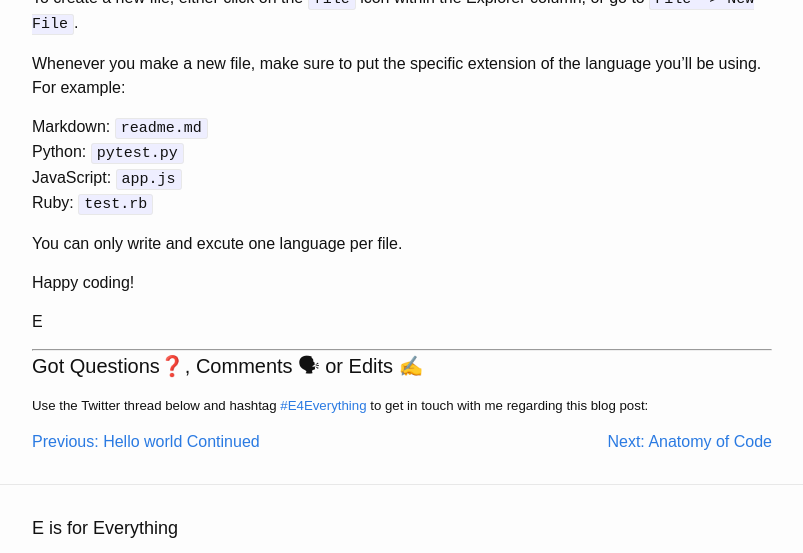
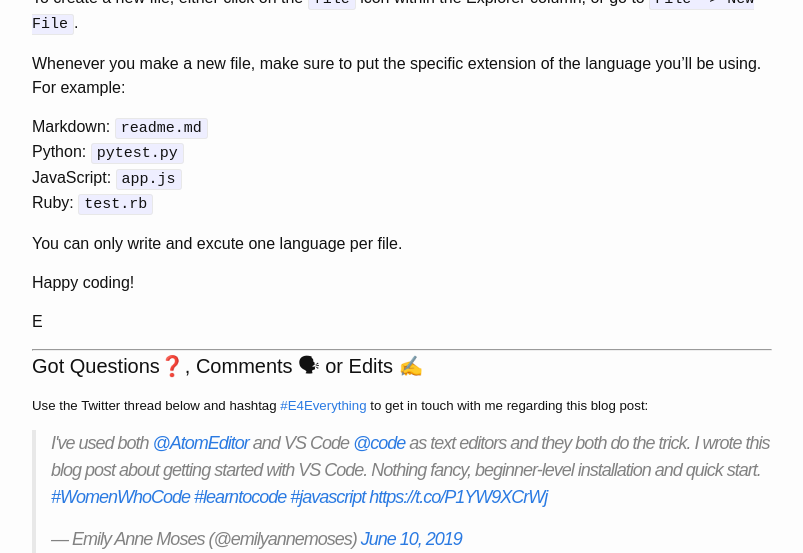
Before and after one commit to emilyannemoses/blog, a Jekyll site: the page built from _posts/2019-06-06-vs-code.md, in a window 1280 px wide and 900 px high, scrolled down 579 px, cut to the strip 0-553 px from the top of the window. Shown: the whole strip, without its empty margins (238-1041 px from the left). Built offline with Jekyll 4.4.1, drawn with Linux system fonts in a browser that asks for light colours; comment, search, counter and statistics services are not loaded.

Commit message:
adding vs code tweet

```diff
--- a/_posts/2019-06-06-vs-code.md
+++ b/_posts/2019-06-06-vs-code.md
@@ -31,6 +31,10 @@ E
 <h4>Got Questions❓, Comments 🗣 or Edits ✍</h4>
 <h5>Use the Twitter thread below and hashtag <a href="https://twitter.com/hashtag/e4everything?f=tweets&vertical=default&lang=en" target="_blank">#E4Everything</a> to get in touch with me regarding this blog post:</h5>
 
+<blockquote class="twitter-tweet" data-lang="en"><p lang="en" dir="ltr">I&#39;ve used both <a href="https://twitter.com/AtomEditor?ref_src=twsrc%5Etfw">@AtomEditor</a> and VS Code <a href="https://twitter.com/code?ref_src=twsrc%5Etfw">@code</a>  as text editors and they both do the trick. I wrote this blog post about getting started with VS Code. Nothing fancy, beginner-level installation and quick start. <a href="https://twitter.com/hashtag/WomenWhoCode?src=hash&amp;ref_src=twsrc%5Etfw">#WomenWhoCode</a> <a href="https://twitter.com/hashtag/learntocode?src=hash&amp;ref_src=twsrc%5Etfw">#learntocode</a> <a href="https://twitter.com/hashtag/javascript?src=hash&amp;ref_src=twsrc%5Etfw">#javascript</a> <a href="https://t.co/P1YW9XCrWj">https://t.co/P1YW9XCrWj</a></p>&mdash; Emily Anne Moses (@emilyannemoses) <a href="https://twitter.com/emilyannemoses/status/1138151953400307713?ref_src=twsrc%5Etfw">June 10, 2019</a></blockquote>
+<script async src="https://platform.twitter.com/widgets.js" charset="utf-8"></script>
+
+
 <span><a href="https://eamoses.github.io/blog/2019/06/05/hello-world-continued.html" style="float:left;">Previous: Hello world Continued</a><a href="https://eamoses.github.io/blog/2019/06/07/code-anatomy.html" style="float:right;">Next: Anatomy of Code</a></span>
 
 [download-vscode]: https://code.visualstudio.com/download
```
